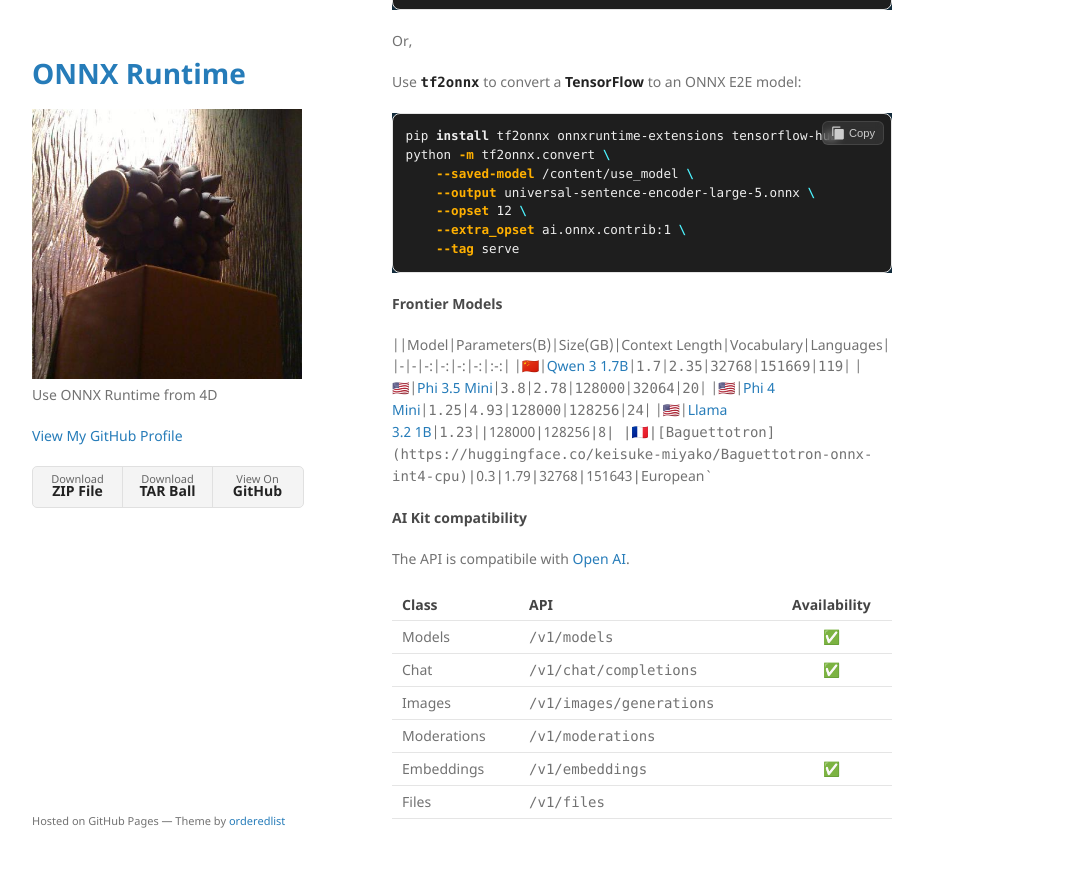
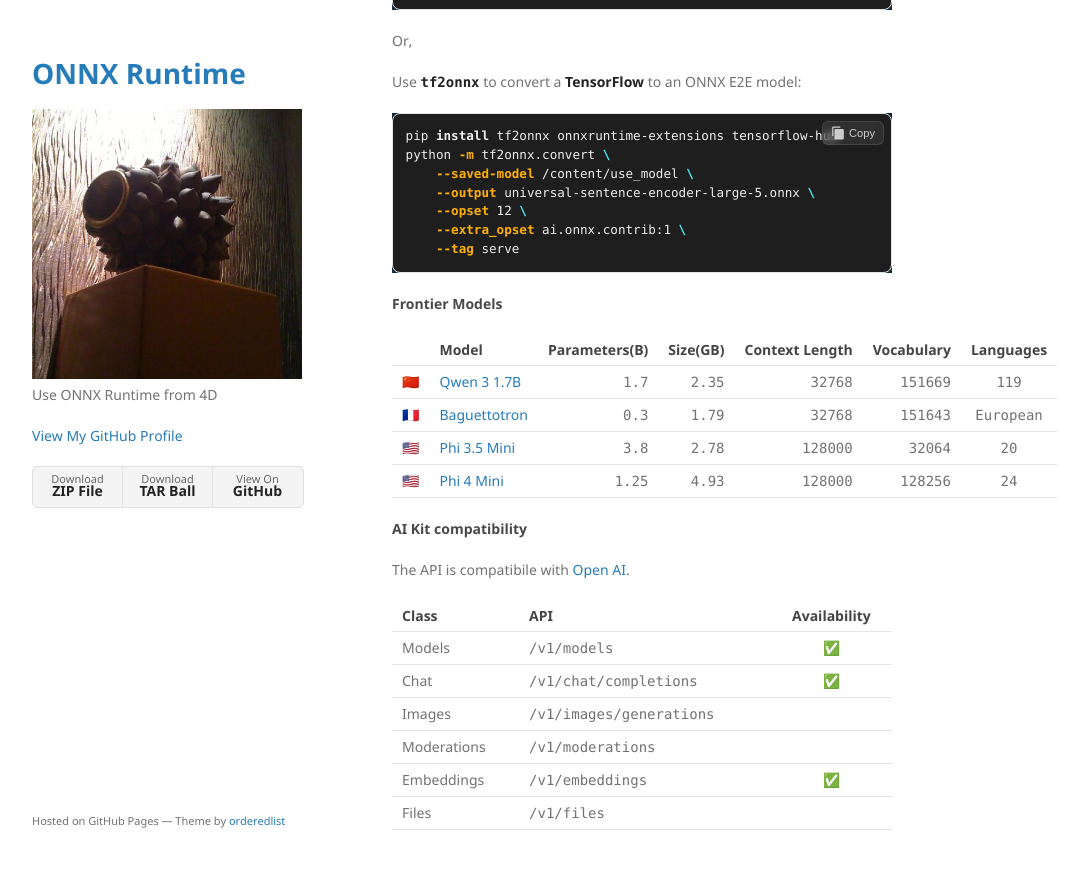
Before and after one commit to miyako/onnx-genai, a Jekyll site: the page built from index.md, in a window 1280 px wide and 900 px high, scrolled down 4167 px. Shown: the top 869 px of the window, without its empty margins (178-1256 px from the left). Built offline with Jekyll 4.4.1, drawn with Linux system fonts in a browser that asks for light colours.

Commit message:
Update index.md

```diff
--- a/index.md
+++ b/index.md
@@ -225,10 +225,9 @@
 ||Model|Parameters(B)|Size(GB)|Context&nbsp;Length|Vocabulary|Languages|
 |-|-|-:|-:|-:|-:|:-:|
 |🇨🇳|[Qwen 3&nbsp;1.7B](https://huggingface.co/keisuke-miyako/Qwen3-1.7B-onnx-int4-cpu)|`1.7`|`2.35`|`32768`|`151669`|`119`|
+|🇫🇷|[Baguettotron](https://huggingface.co/keisuke-miyako/Baguettotron-onnx-int4-cpu)|`0.3`|`1.79`|`32768`|`151643`|`European`
 |🇺🇸|[Phi 3.5 Mini](https://huggingface.co/microsoft/Phi-3.5-mini-instruct-onnx)|`3.8`|`2.78`|`128000`|`32064`|`20`|
 |🇺🇸|[Phi 4 Mini](https://huggingface.co/microsoft/Phi-4-mini-instruct-onnx)|`1.25`|`4.93`|`128000`|`128256`|`24`|
-|🇺🇸|[Llama 3.2&nbsp;1B](https://huggingface.co/onnx-community/Llama-3.2-1B-Instruct-ONNX)|`1.23`|`|`128000`|`128256`|`8`|
-|🇫🇷|[Baguettotron](https://huggingface.co/keisuke-miyako/Baguettotron-onnx-int4-cpu)|`0.3`|`1.79`|`32768`|`151643`|`European`
 
 #### AI Kit compatibility
 
```
